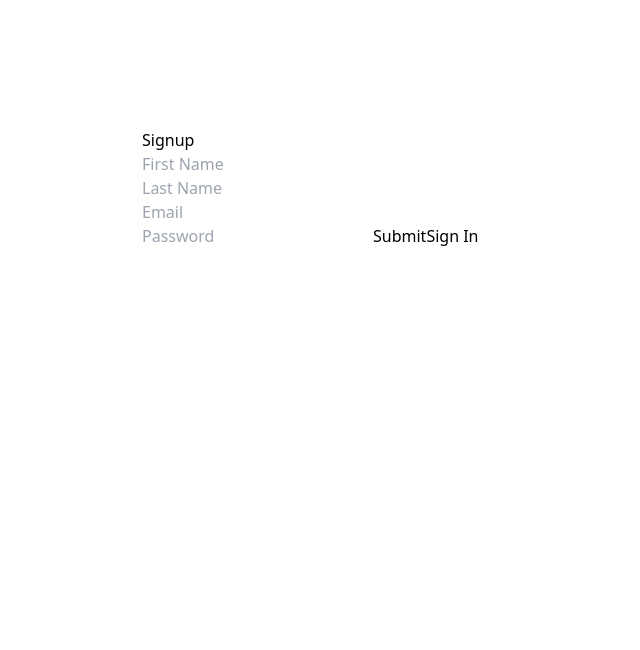
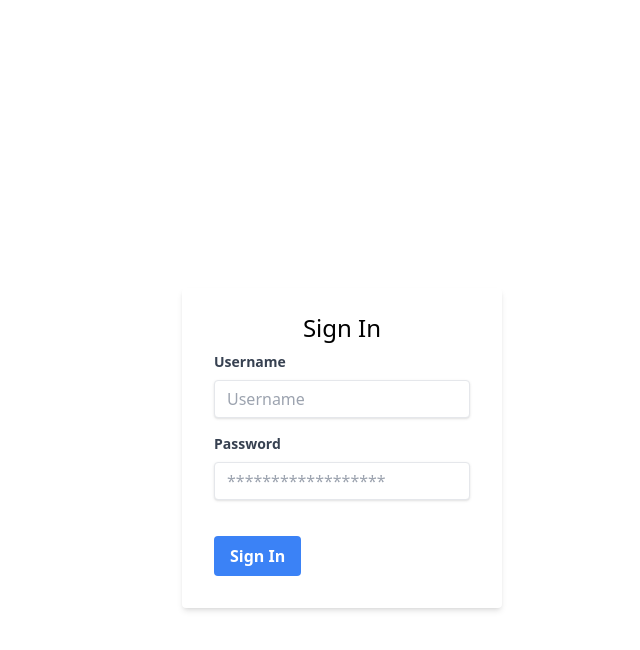
Before and after one commit to imcharliesparks/react-next-template, a Next.js app: page /auth/sign-in in a window 1280 px wide. Shown: the top 650 px of the page, without its empty margins (298-938 px from the left). Built offline with nearby package versions, Linux system fonts and the light colour scheme.

Commit message:
Charlie | Styled sign-in page and wired up for custom usage with next-auth

```diff
--- a/pages/api/auth/[...nextauth].ts
+++ b/pages/api/auth/[...nextauth].ts
@@ -45,31 +45,32 @@ export default NextAuth({
 		})
 	],
 	callbacks: {
-		// TODO: Type these
-		async jwt({ token, user, account }: any) {
-			if (account && user) {
-				return {
-					...token,
-					accessToken: user.data.token,
-					refreshToken: user.data.refreshToken
-				}
-			}
+		// TODO: Fix this
+		// async jwt(params: any) {
+		// 	console.log('params', params)
+		// 	const { token, user, account } = params
+		// 	if (account && user) {
+		// 		return {
+		// 			...token,
+		// 			accessToken: user.data.token,
+		// 			refreshToken: user.data.refreshToken
+		// 		}
+		// 	}
 
-			return token
-		},
+		// 	return token
+		// },
 
 		async session({ session, token }: any) {
 			session.user.accessToken = token.accessToken
-
 			return session
 		}
 	},
 	session: {
 		strategy: 'jwt'
 	},
-	secret: process.env.NEXTAUTH_SECRET
+	secret: process.env.NEXTAUTH_SECRET,
 	// TODO: Implement custom page capabilities
-	// pages: {
-	// 	signIn: '/auth/sign-in'
-	// }
+	pages: {
+		signIn: '/auth/sign-in'
+	}
 })
--- a/pages/auth/sign-in.tsx
+++ b/pages/auth/sign-in.tsx
@@ -1,10 +1,8 @@
 import React from 'react'
-import { APIMethods, CredentialedSignIn } from '../../shared/types'
+import { CredentialedSignIn } from '../../shared/types'
 import { signIn } from 'next-auth/react'
 
 const SignIn = () => {
-	const firstName = React.createRef<HTMLInputElement>()
-	const lastName = React.createRef<HTMLInputElement>()
 	const email = React.createRef<HTMLInputElement>()
 	const password = React.createRef<HTMLInputElement>()
 
@@ -17,37 +15,61 @@ const SignIn = () => {
 				password: password.current!.value
 			}
 
-			const response = await fetch(`/api/custom-auth/sign-up`, {
-				method: APIMethods.POST,
-				headers: {
-					'Content-Type': 'application/json'
-				},
-				body: JSON.stringify(credentials)
-			})
-			await response.json()
-			alert('Sign up successful!')
-		} catch (e: any) {
+			const response = await signIn('credentials', { redirect: false, ...credentials })
+			if (response?.error || !response) {
+				throw new Error(response?.error ?? 'There was an undefined error signing in')
+			} else {
+				alert('Successfully signed in')
+			}
+		} catch (e) {
 			console.error(e)
+			alert(`We couldn't sign you in!`)
 		}
 	}
 
 	return (
-		<div
-			style={{
-				width: '80%',
-				maxWidth: 400,
-				margin: '10% auto'
-			}}
-		>
-			<form onSubmit={submit} action="post">
-				<h1>Signup</h1>
-				<input placeholder="First Name" type="text" ref={firstName} />
-				<input placeholder="Last Name" type="text" ref={lastName} />
-				<input placeholder="Email" type="text" ref={email} />
-				<input placeholder="Password" type="password" ref={password} />
-				<button type="submit">Submit</button>
-				<button onClick={() => signIn()}>Sign In</button>
-			</form>
+		<div className="flex h-screen justify-center">
+			<div className="max-w-xs">
+				<form className="bg-white shadow-md rounded px-8 pt-6 pb-8 mt-14 md:mt-72" onSubmit={submit}>
+					<p className="text-2xl text-center mb-2">Sign In</p>
+					<div className="mb-4">
+						<label className="block text-gray-700 text-sm font-bold mb-2" htmlFor="username">
+							Username
+						</label>
+						<input
+							className="shadow appearance-none border rounded w-full py-2 px-3 text-gray-700 leading-tight focus:outline-none focus:shadow-outline"
+							id="username"
+							type="text"
+							placeholder="Username"
+							ref={email}
+						/>
+					</div>
+					<div className="mb-6">
+						<label className="block text-gray-700 text-sm font-bold mb-2" htmlFor="password">
+							Password
+						</label>
+						<input
+							className="shadow appearance-none border rounded w-full py-2 px-3 text-gray-700 mb-3 leading-tight focus:outline-none focus:shadow-outline"
+							id="password"
+							type="password"
+							placeholder="******************"
+							ref={password}
+						/>
+						{/* <p className="text-red-500 text-xs italic">Please enter a password.</p> */}
+					</div>
+					<div className="flex items-center justify-between">
+						<button
+							className="bg-blue-500 hover:bg-blue-700 text-white font-bold py-2 px-4 rounded focus:outline-none focus:shadow-outline"
+							type="submit"
+						>
+							Sign In
+						</button>
+						{/* <a className="inline-block align-baseline font-bold text-sm text-blue-500 hover:text-blue-800" href="#">
+							Forgot Password?
+						</a> */}
+					</div>
+				</form>
+			</div>
 		</div>
 	)
 }
```
Also changed, not shown: 1 other file (tests, documents, lock files or other folders).
